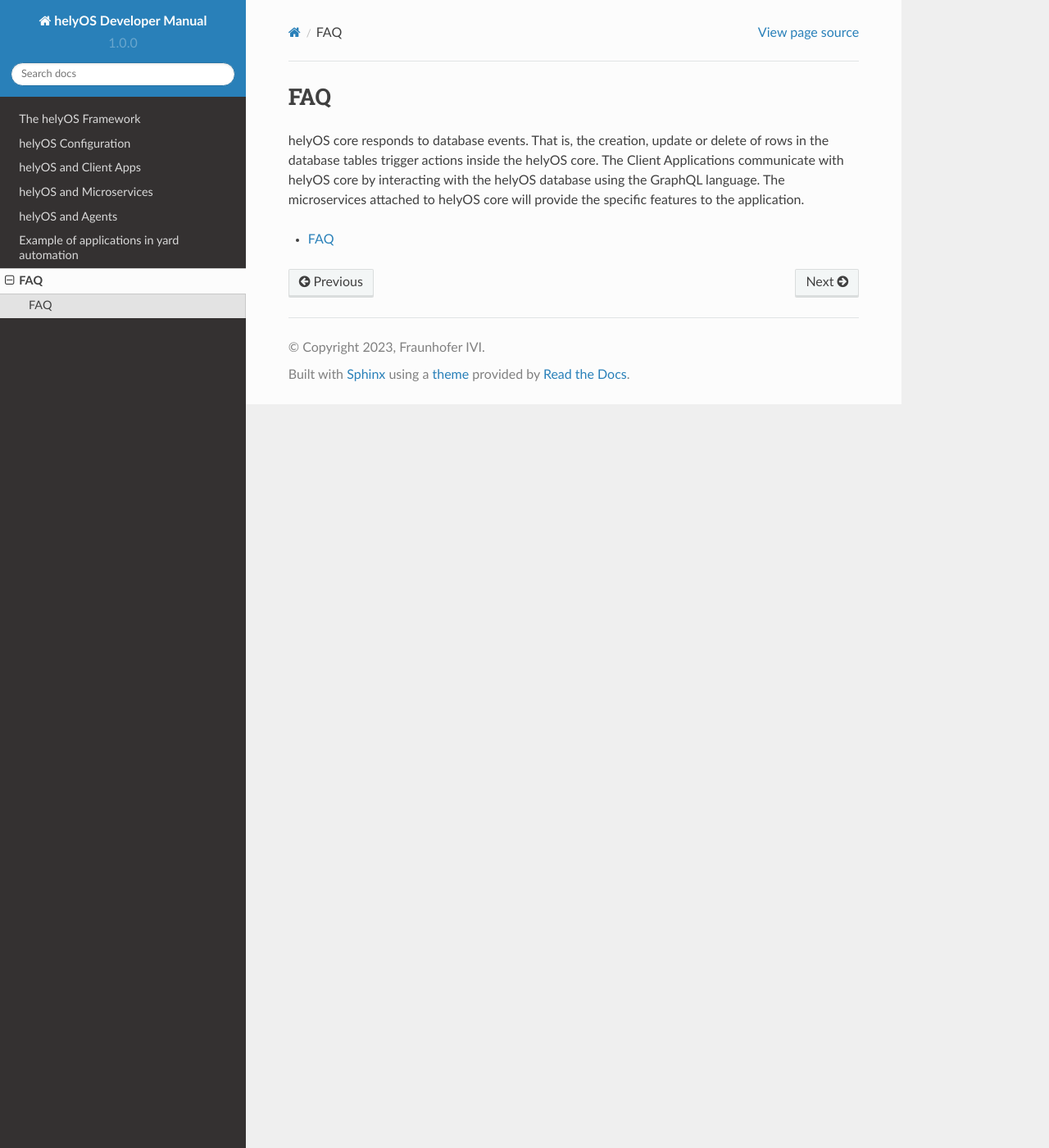
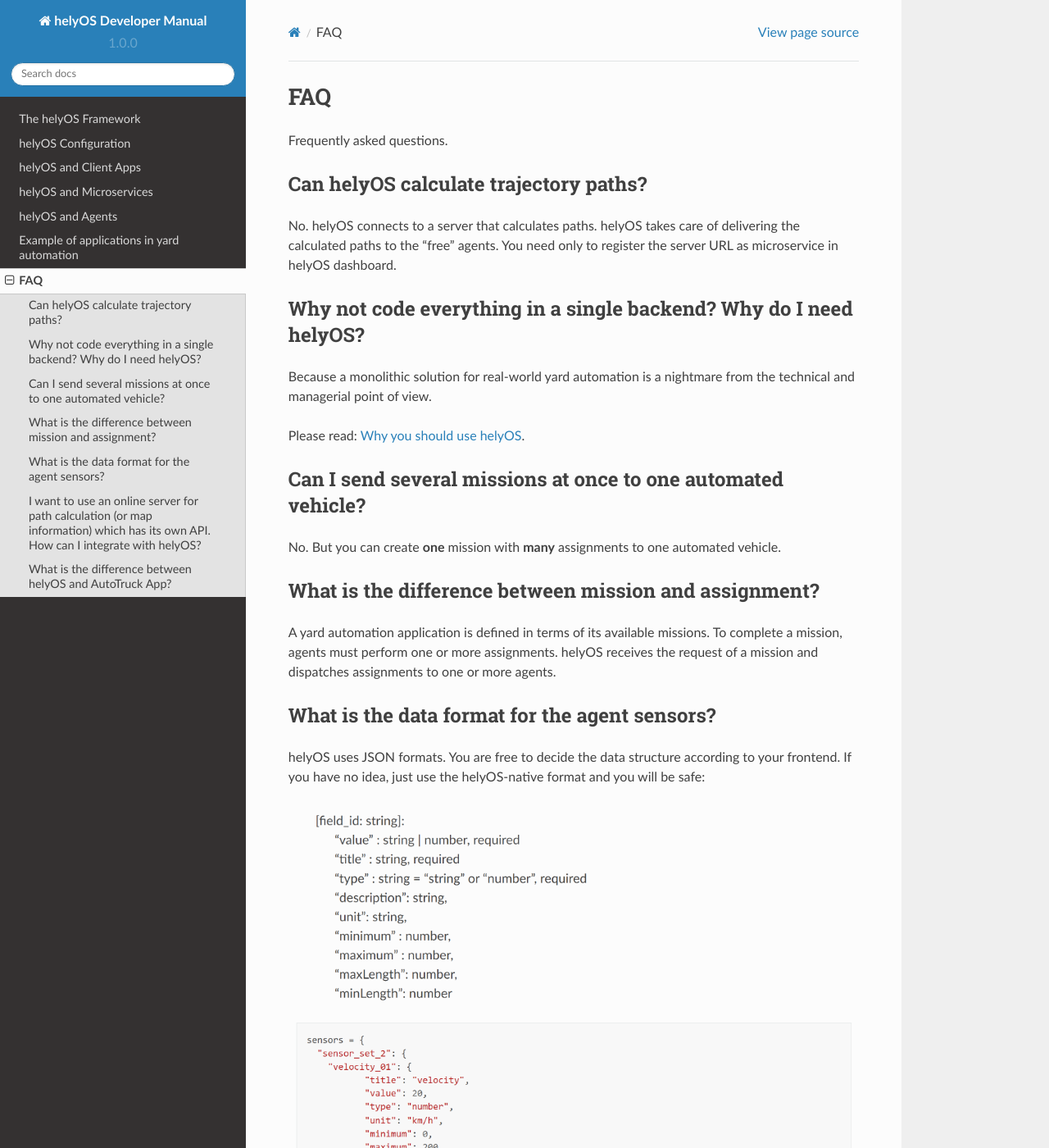
Before and after one commit to FraunhoferIVI/helyos-documentation, a Sphinx documentation site: the page built from docs/source/7-FAQ/7-index.rst, in a window 1280 px wide and 1400 px high. Shown: the whole window at 82% size. Built offline with Sphinx 7.4.7 and the Read the Docs theme 2.0.0, drawn with Linux system fonts in a browser that asks for light colours; some of the changed text lies outside the part shown.

Commit message:
update FAQ

```diff
--- a/docs/source/1-the-helyos-framework/overview.rst
+++ b/docs/source/1-the-helyos-framework/overview.rst
@@ -1,8 +1,11 @@
+
 Overview
 ========
 **helyOS is a framework for accelerating the development of yard automation projects.**
 
 In helyOS framework, developers create and tailor autonomous driving applications by adding and combining microservices via a graphic interface or programmatically via helyOS database. helyOS provides a clean architecture guide where microservices are ascribed to specific domains. Microservices of each domain are decoupled, which allows teams to change, remove or add code without affecting other parts of the application.
+
+.. _helyos_overview:
 
 Why you should use helyOS
 -------------------------
--- a/docs/source/7-FAQ/7-index.rst
+++ b/docs/source/7-FAQ/7-index.rst
@@ -1,9 +1,55 @@
 FAQ
 =====
-helyOS core responds to database events. That is, the creation, update or delete of rows in the database tables trigger actions inside the helyOS core. The Client Applications communicate with helyOS core by interacting with the helyOS database using the GraphQL language. The microservices attached to helyOS core will provide the specific features to the application.
+
+Frequently asked questions.
 
 
-.. toctree::
-    :maxdepth: 1
+Can helyOS calculate trajectory paths?
+--------------------------------------
+No. helyOS connects to a server that calculates paths. helyOS takes care of delivering the calculated paths to the “free” agents.
+You need only to register the server URL as microservice in helyOS dashboard.
 
-    FAQ
+
+Why not code everything in a single backend? Why do I need helyOS?
+-------------------------------------------------------------------------
+Because a monolithic solution for real-world yard automation is a nightmare from the technical and managerial point of view.
+
+Please read: :ref:`helyos_overview`.
+
+
+
+Can I send several missions at once to one automated vehicle?
+-------------------------------------------------------------
+No. But you can create **one** mission with **many** assignments to one automated vehicle.
+
+
+What is the difference between mission and assignment?
+-------------------------------------------------------------
+A yard automation application is defined in terms of its available missions.
+To complete a mission, agents must perform one or more assignments.
+helyOS receives the request of a mission and dispatches assignments to one or more agents.
+
+
+What is the data format for the agent sensors?
+---------------------------------------------------
+helyOS uses JSON formats. You are free to decide the data structure according to your frontend.
+If you have no idea, just use the helyOS-native format and you will be safe:
+
+.. figure:: ./img/helyos_native_sensor.png
+    :align: center
+    :width: 700
+
+    helyOS-native format for agent sensor data
+
+
+I want to use an online server for path calculation (or map information) which has its own API. How can I integrate with helyOS?
+--------------------------------------------------------------------------------------------------------------------------------
+You need to make a small service to convert from the original API to the helyOS API and register it as a microservice in the dashboard.
+Since the helyOS API is extremely simple, this can be done with a few lines of code.
+
+
+What is the difference between helyOS and AutoTruck App?
+--------------------------------------------------------
+**helyOS** is a software framework used to facilitate the creation of control tower software for different applications like e.g., agriculture, logistics centers and harbors.
+
+| **AutoTruck App** is proprietary software application used as a frontend tool to prototype projects in logistic centers. AutoTruck App uses helyOS as backend.
```
Also changed, not shown: docs/source/7-FAQ/FAQ.rst (deleted, +0 -44 lines).
